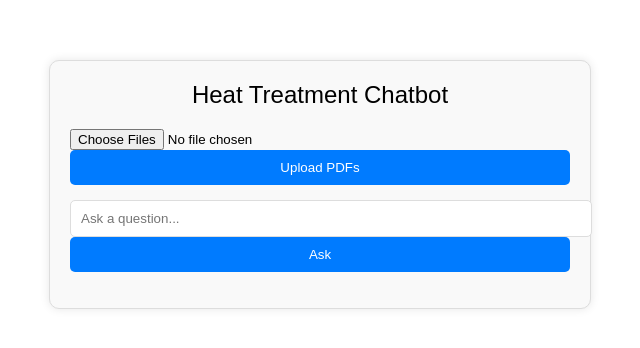
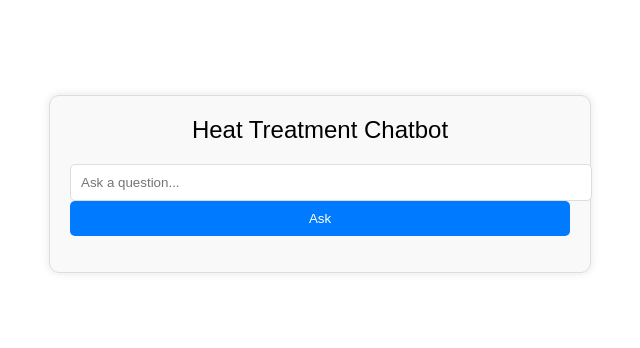
Before and after one commit to AdbulrhmanEldeeb/rag_ht_fastapi, a plain HTML site: page frontend/index.html in a window 1280 px wide. Shown: the part 224-572 px from the top of the page, without its empty margins (320-960 px from the left). Drawn offline with Linux system fonts and the light colour scheme.

Commit message:
front end updated

```diff
--- a/frontend/index.html
+++ b/frontend/index.html
@@ -17,10 +17,6 @@
     <div class="container">
         <div class="title">Heat Treatment Chatbot</div>
         <div class="input-field">
-            <input type="file" id="pdfInput" multiple>
-            <button class="btn" onclick="uploadFiles()">Upload PDFs</button>
-        </div>
-        <div class="input-field">
             <input type="text" id="questionInput" placeholder="Ask a question..." style="width: 100%; padding: 10px; border-radius: 5px; border: 1px solid #ddd;">
             <button class="btn" onclick="askQuestion()">Ask</button>
         </div>
@@ -30,28 +26,6 @@
     </div>
 
     <script>
-        async function uploadFiles() {
-            const input = document.getElementById('pdfInput');
-            const files = input.files;
-            const formData = new FormData();
-
-            for (let i = 0; i < files.length; i++) {
-                formData.append('files', files[i]);
-            }
-
-            try {
-                const response = await fetch("http://localhost:8000/upload/", {
-                    method: "POST",
-                    body: formData
-                });
-                const result = await response.json();
-                alert(result.message);
-            } catch (error) {
-                console.error("Error uploading files:", error);
-                alert("Error uploading files.");
-            }
-        }
-
         async function askQuestion() {
             const question = document.getElementById('questionInput').value;
 
```
